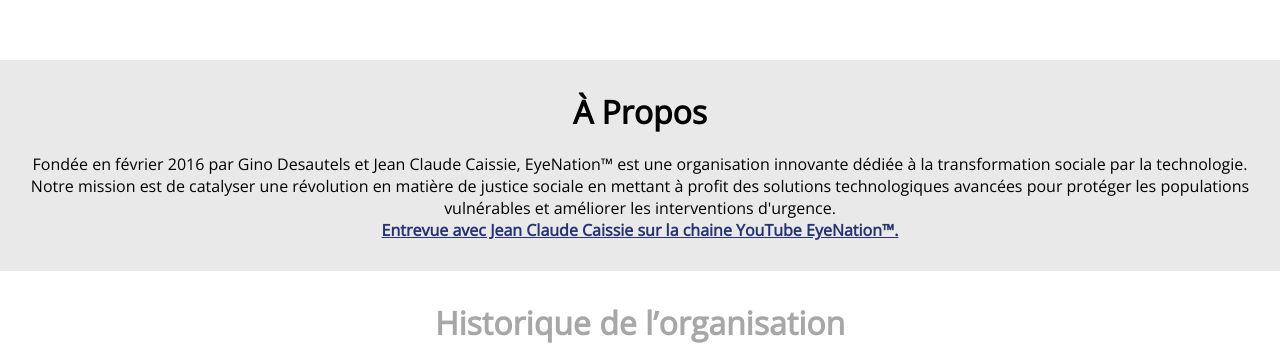
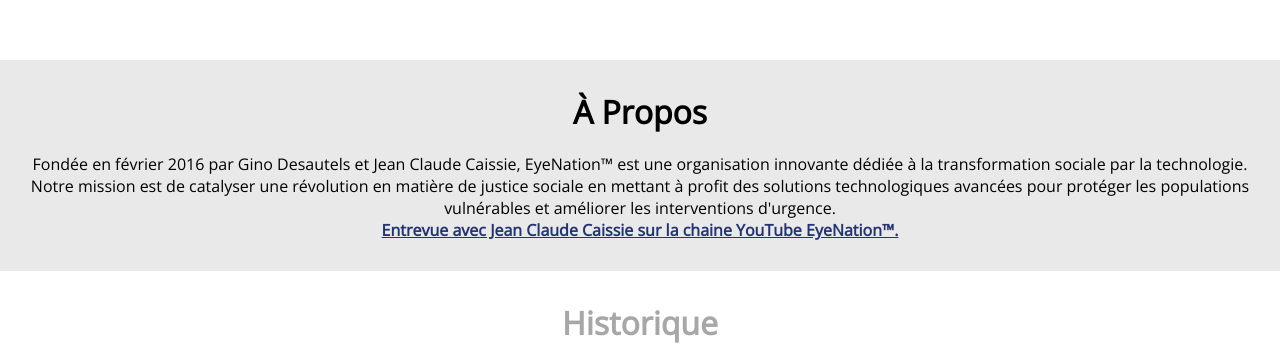
Before and after one commit to Alek-DB/GinoWebsites, a plain HTML site: page index.html in a window 1280 px wide. Shown: the part 452-800 px from the top of the page. Drawn offline with nearby package versions, Linux system fonts and the light colour scheme.

Commit message:
minor changes

```diff
--- a/index.html
+++ b/index.html
@@ -173,7 +173,7 @@
             <div class="historique-intro-title">À Propos</div>
             <div id="historique-intro">Fondée en février 2016 par Gino Desautels et Jean Claude Caissie, EyeNation™  est une organisation innovante dédiée à la transformation sociale par la technologie. Notre mission est de catalyser une révolution en matière de justice sociale en mettant à profit des solutions technologiques avancées pour protéger les populations vulnérables et améliorer les interventions d'urgence. <a href="https://www.youtube.com/watch?v=PWB2Qnig074" target="_blank" style="display: block;">Entrevue avec Jean Claude Caissie sur la chaine YouTube EyeNation™.</a></div>
         </div>
-        <div class="historique-intro-title" style="margin: 30px; color: #a7a7a7;">Historique de l’organisation</div>
+        <div class="historique-intro-title" style="margin: 30px; color: #a7a7a7;">Historique</div>
 
         <div id="historique-centered">
             <div id="centered-line">
```
